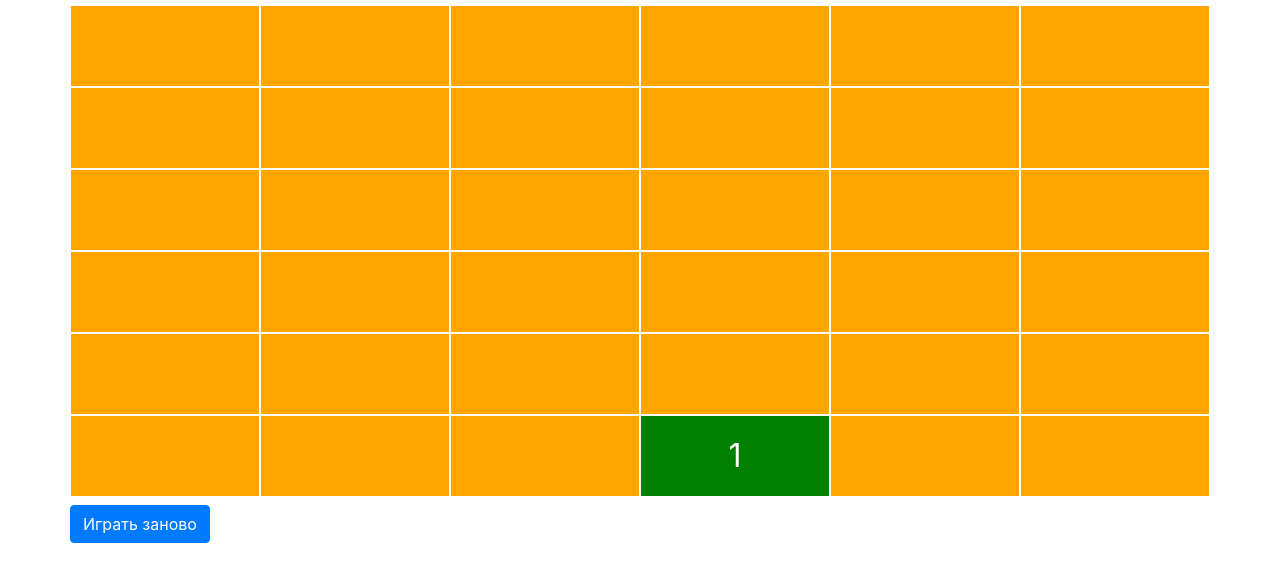
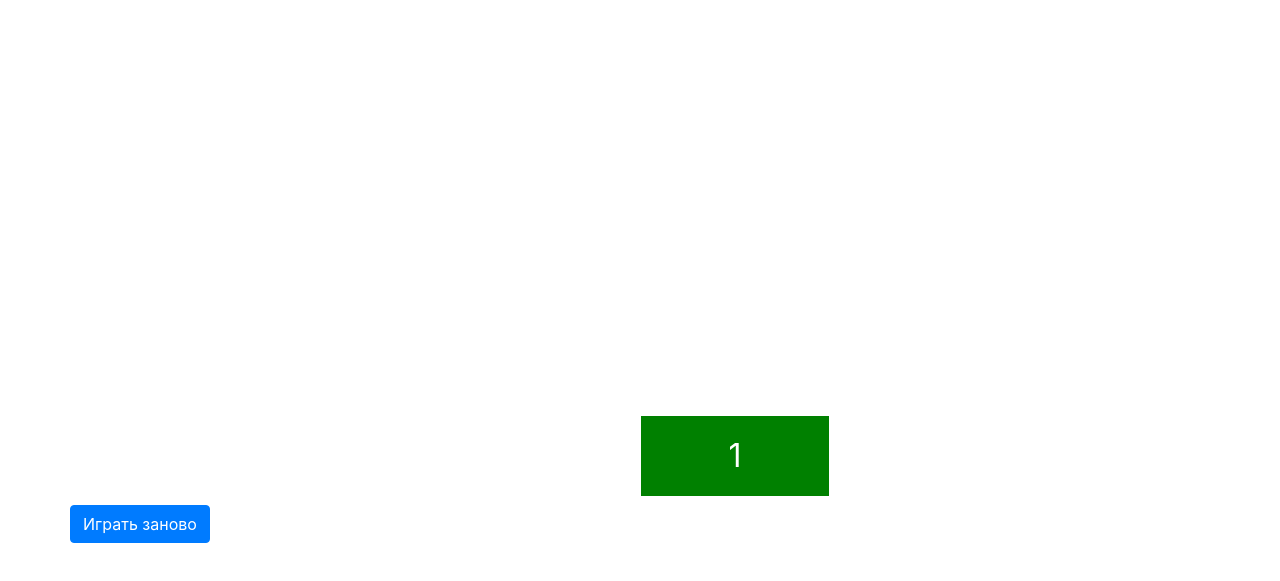
Before and after one commit to DomVverhDnom/game, a plain HTML site: page index.html in a window 1280 px wide. Both pictures are taken after a click on the button "Начать игру". Shown: the part 51-632 px from the top of the page. Drawn offline with nearby package versions, Linux system fonts and the light colour scheme.

Commit message:
Update game.css

```diff
--- a/css/game.css
+++ b/css/game.css
@@ -1,5 +1,5 @@
 .game-field {
-  background-color: orange;
+  background-color: rgba(255, 255, 255, 0);
   min-height: 10vh;
   margin: 1px 1px 1px 1px;
   line-height: 10vh;
@@ -12,7 +12,6 @@
   text-align: center;
   cursor: pointer;
 }
-
 .miss {
   background-color: red;
 }
```
